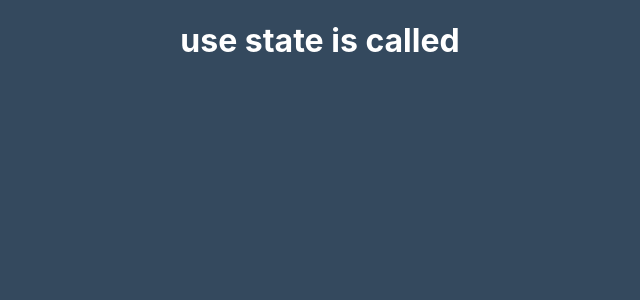
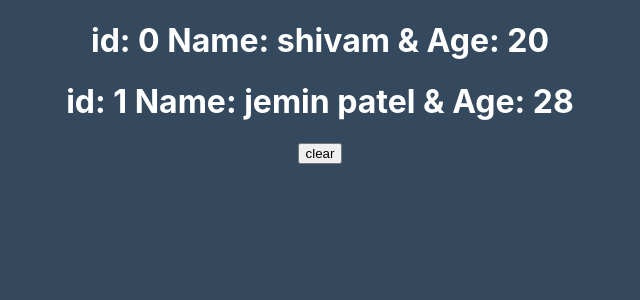
Before and after one commit to shivamvora/React-Complete-hooks, a React (Create React App) app: page / in a window 1280 px wide. Shown: the top 300 px of the page, without its empty margins (320-960 px from the left). Built offline with nearby package versions, Linux system fonts and the light colour scheme.

Commit message:
array with usestate

```diff
--- a/src/component/UseStateArray.js
+++ b/src/component/UseStateArray.js
@@ -1,10 +1,35 @@
-import React from 'react'
+import React, { useState } from 'react'
 
 const UseStateArray = () => {
+    const bioData = [
+        {
+            id: 0,
+            myName: "shivam",
+            age: 20
+        },
+        {
+            id: 1,
+            myName: "jemin patel",
+            age: 28
+
+        }
+    ]
+    console.log( bioData );
+
+    const [myArray, setMyArray] = useState( bioData );
+
+    const clearArray = () => {
+        setMyArray( [] );
+    }
+
     return (
-        <div>
-            <h1>use state is called</h1>
-        </div>
+        <>
+            {
+                myArray.map( ( curElm ) => <h1 key={curElm.id}> id: {curElm.id}    Name: {curElm.myName} & Age: {curElm.age} </h1> )
+
+            }
+            <button onClick={clearArray}>clear</button>
+        </>
     )
 }
 
```
